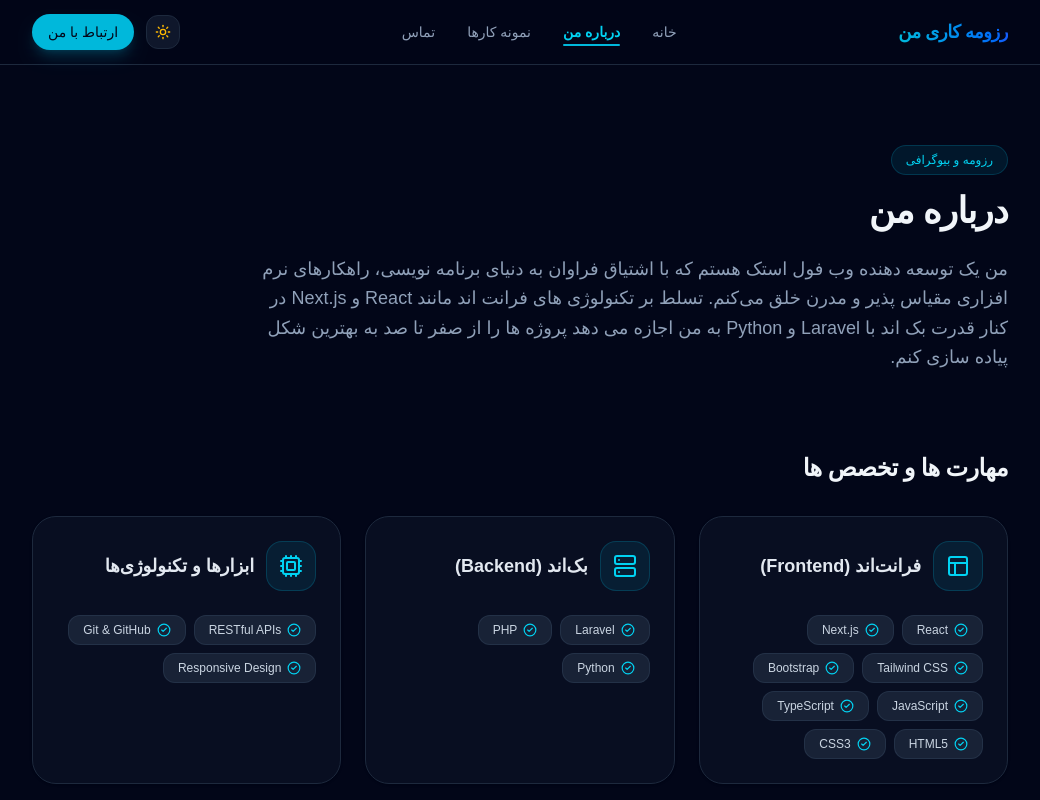
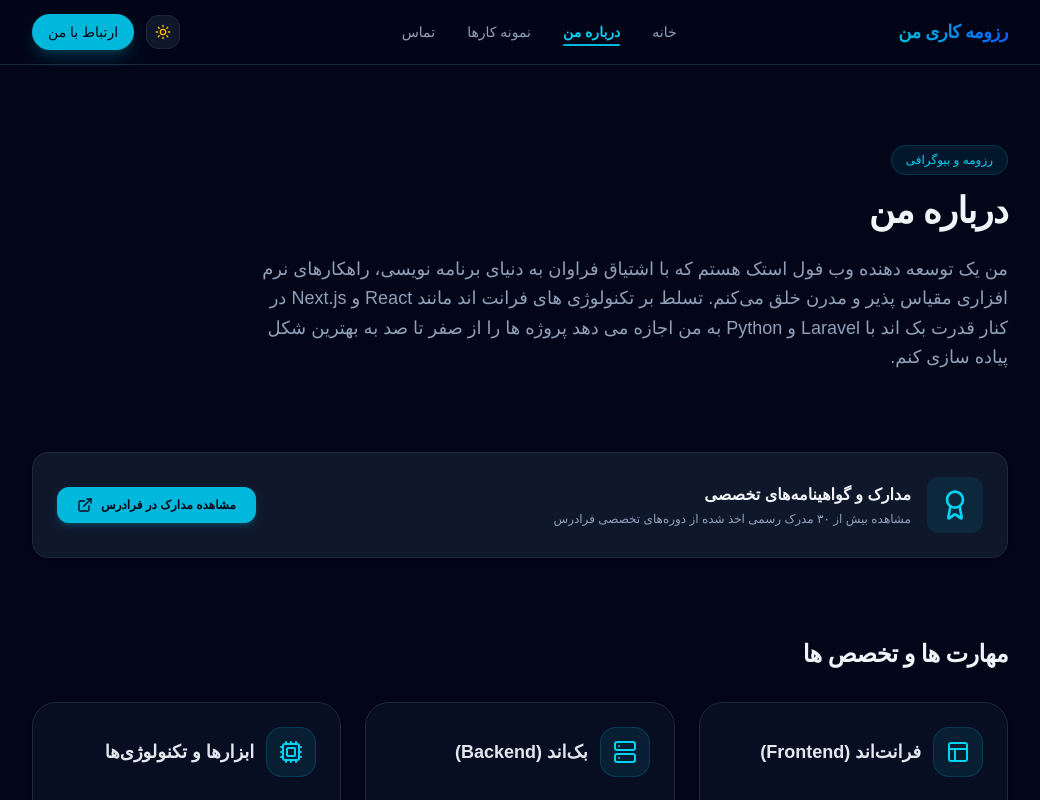
Before and after one commit to AliSardari/my-portfolio, a Next.js app: page /about in a window 1280 px wide. Shown: the top 800 px of the page, without its empty margins (120-1160 px from the left). Built offline with nearby package versions, Linux system fonts and the light colour scheme.

Commit message:
Update project details and dependencies data

```diff
--- a/src/app/about/page.tsx
+++ b/src/app/about/page.tsx
@@ -2,7 +2,7 @@
 
 import { motion } from "framer-motion";
 import Navbar from "@/components/Navbar";
-import { Server, Layout, Cpu, CheckCircle2 } from "lucide-react";
+import { Server, Layout, Cpu, CheckCircle2, ExternalLink, Award } from "lucide-react";
 import SkillsSection from "@/components/SkillsSection";
 
 export default function AboutPage() {
@@ -44,6 +44,27 @@ export default function AboutPage() {
                         من یک توسعه‌ دهنده وب فول‌ استک هستم که با اشتیاق فراوان به دنیای برنامه‌ نویسی، راهکارهای نرم‌ افزاری مقیاس‌ پذیر و مدرن خلق می‌کنم. تسلط بر تکنولوژی‌ های فرانت اند  مانند React و Next.js در کنار قدرت بک اند با Laravel و Python به من اجازه می‌ دهد پروژه‌ ها را از صفر تا صد به بهترین شکل پیاده‌ سازی کنم.
                     </p>
                 </motion.div>
+                <div className="bg-white dark:bg-slate-900 border border-slate-200 dark:border-slate-800 rounded-2xl p-6 flex flex-col sm:flex-row items-center justify-between gap-4 shadow-sm">
+                    <div className="flex items-center gap-4 text-right">
+                        <div className="p-3 rounded-xl bg-cyan-500/10 text-cyan-600 dark:text-cyan-400">
+                            {/* اینجا می‌توانی از آیکون Award استفاده کنی */}
+                            <Award className="w-8 h-8" />
+                        </div>
+                        <div>
+                            <h3 className="text-base font-bold text-slate-900 dark:text-slate-100">مدارک و گواهینامه‌های تخصصی</h3>
+                            <p className="text-slate-500 dark:text-slate-400 text-xs mt-1">مشاهده بیش از ۳۰ مدرک رسمی اخذ شده از دوره‌های تخصصی فرادرس</p>
+                        </div>
+                    </div>
+                    <a
+                        href="https://faradars.org/my-account/certificates"
+                        target="_blank"
+                        rel="noopener noreferrer"
+                        className="inline-flex items-center gap-2 px-5 py-2.5 rounded-xl bg-cyan-500 hover:bg-cyan-400 text-slate-950 font-semibold text-xs transition-all shadow-md shadow-cyan-500/20 shrink-0"
+                    >
+                        <span>مشاهده مدارک در فرادرس</span>
+                        <ExternalLink className="w-4 h-4" />
+                    </a>
+                </div>
 
                 {/* 3 دسته‌بندی مهارت‌ها */}
                 <motion.div
--- a/src/components/Hero.tsx
+++ b/src/components/Hero.tsx
@@ -33,7 +33,7 @@ export default function Hero() {
                     </div>
 
                     <p className="text-slate-600 dark:text-slate-400 text-base sm:text-lg leading-relaxed">
-                        توسعه‌ دهنده وب با اشتیاق فراوان به خلق راهکارهای نرم‌ افزاری مقیاس‌پذیر، مدرن و بهینه. تبدیل ایده‌های شما به تجربه‌های کاربری بی‌نظیر...
+                        توسعه‌ دهنده وب با اشتیاق فراوان به خلق راهکارهای نرم‌ افزاری مقیاس‌ پذیر، مدرن و بهینه. تبدیل ایده‌های شما به تجربه‌های کاربری بی‌نظیر...
                     </p>
 
                     {/* دکمه‌های اقدام سریع */}
--- a/src/components/SkillsSection.tsx
+++ b/src/components/SkillsSection.tsx
@@ -1,6 +1,7 @@
 "use client";
 
 import { motion } from "framer-motion";
+import { Award, ExternalLink } from "lucide-react";
 
 
 // لیست مهارت‌ها همراه با درصد و رنگ آیکون/نوار پیشرفت
```
